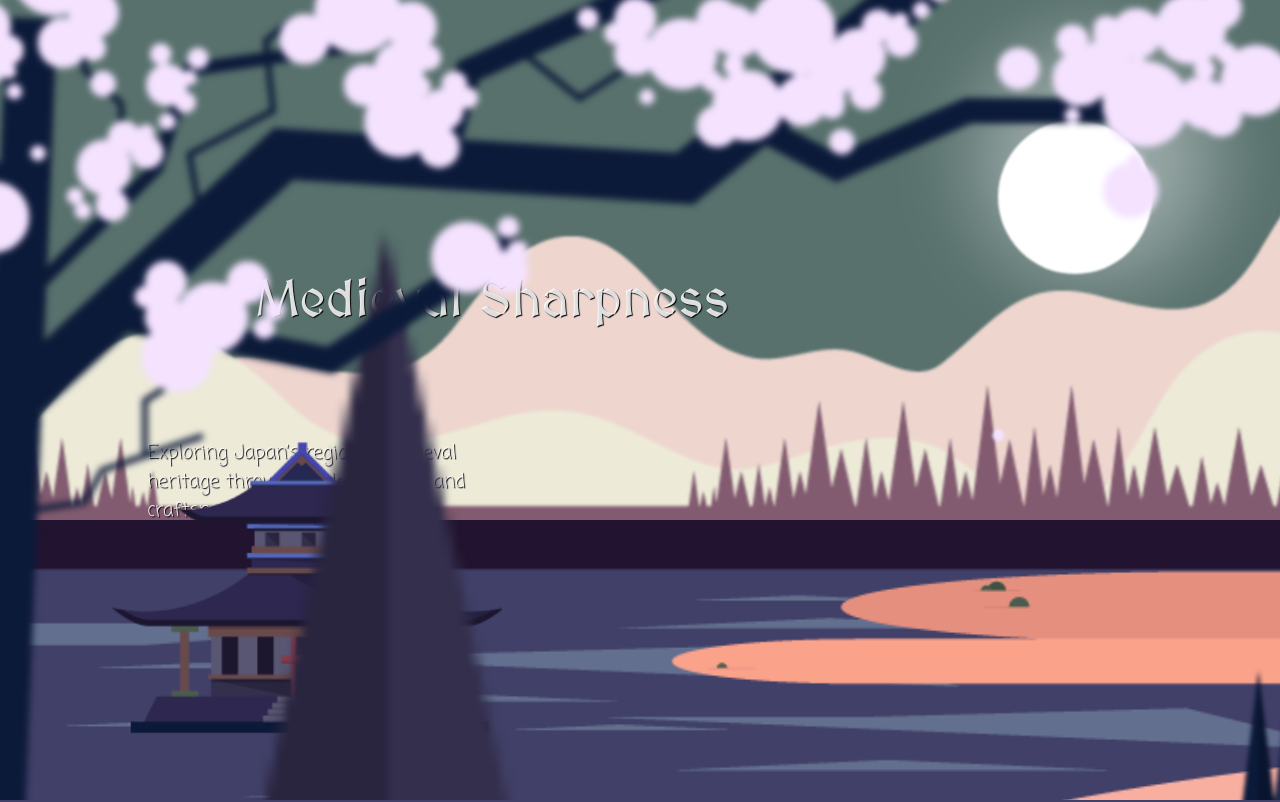
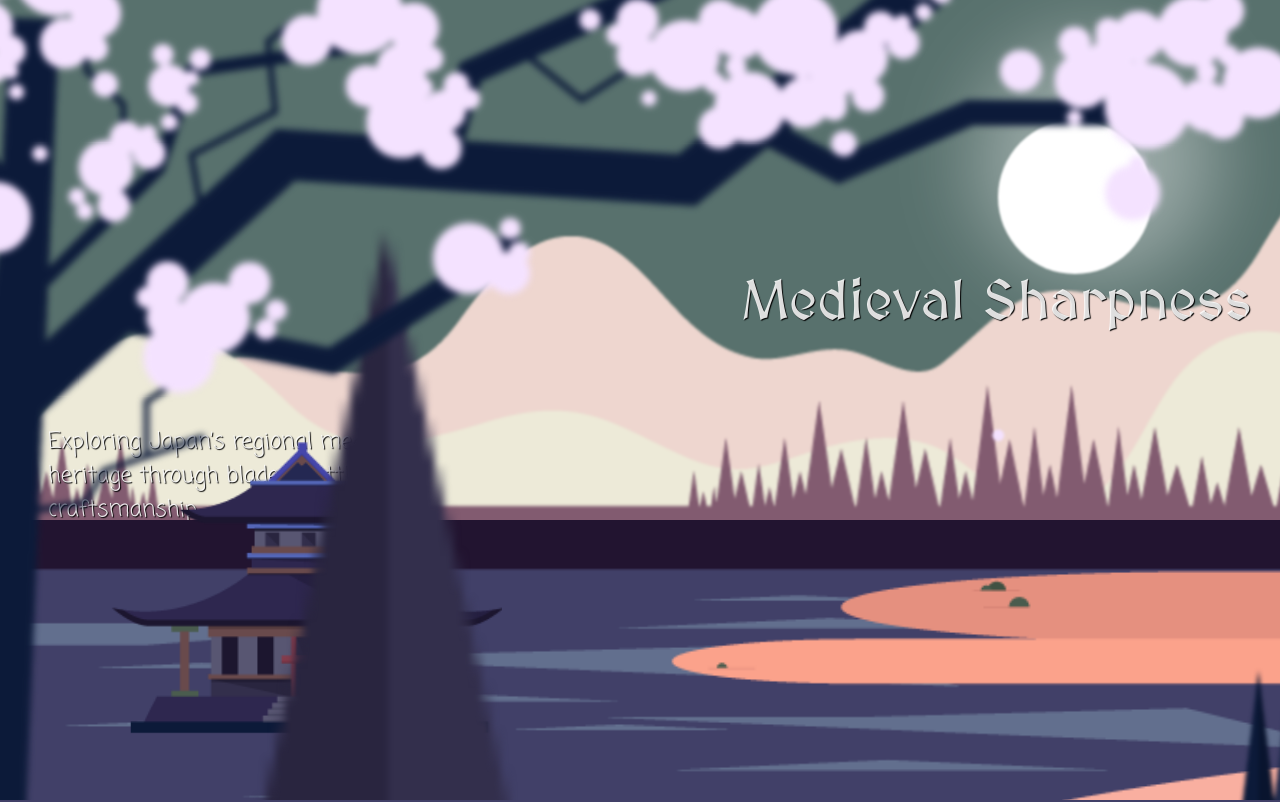
Before and after one commit to lostmart/medieval-sharpness, a React (Vite) app: page / in a window 1280 px wide. Shown: the top 802 px of the page. Built offline with nearby package versions, Linux system fonts and the light colour scheme.

Commit message:
new reflections

```diff
--- a/src/components/HeroComp.module.scss
+++ b/src/components/HeroComp.module.scss
@@ -45,22 +45,22 @@
 		position: absolute;
 		z-index: 0;
 		top: calc(42% - 60px);
-		left: 20%;
+		right: 0.5em;
 		text-align: end;
 		transform-style: preserve-3d;
 		text-shadow: 1px 1px 1px #000;
-		font-size: 52px;
+		font-size: 56px;
 		line-height: 1;
 	}
 
 	.lead {
 		position: absolute;
-		top: calc(60% - 60px);
+		top: calc(58% - 60px);
 		text-shadow: 1px 1px 1px #000;
-		left: 10%;
+		left: 2%;
 		transform-style: preserve-3d;
 		z-index: 0;
-		font-size: 1.2em;
+		font-size: 1.4em;
 		padding: 1em;
 		max-width: 420px;
 		margin: auto;
@@ -68,8 +68,8 @@
 	}
 
 	.moon {
-		width: max(90px, 12vw);
-		height: max(90px, 12vw);
+		width: max(99px, 13vw);
+		height: max(99px, 13vw);
 		background-color: #fff;
 		border-radius: 50%;
 		position: absolute;
@@ -103,8 +103,8 @@
 		background-color: #ffffff66;
 		border-radius: 50%;
 		position: absolute;
-		top: 3%;
-		right: -5%;
+		top: 8%;
+		right: 0%;
 		z-index: 0;
 		transform-style: preserve-3d;
 		filter: blur(42px);
@@ -156,7 +156,7 @@
 
 	.house {
 		position: absolute;
-		bottom: calc(15% - 60px);
+		bottom: calc(12% - 60px);
 		left: -28%;
 		z-index: 1;
 		transform-style: preserve-3d;
@@ -228,6 +228,7 @@
 		left: calc(0px - 23%);
 		transform-style: preserve-3d;
 		filter: blur(3px);
+		transform-origin: left bottom;
 
 		@include mobile-small {
 			top: calc(16% - 90px);
--- a/src/components/HeroComp.tsx
+++ b/src/components/HeroComp.tsx
@@ -148,7 +148,7 @@ const HeroComp = () => {
 				alt="right mountain"
 			/>
 			<img
-				className={styles.tree}
+				className={`${styles.tree} swing-class`}
 				src={tree}
 				alt="near tree"
 				style={{
--- a/src/index.css
+++ b/src/index.css
@@ -49,3 +49,21 @@ h6 {
   margin: auto;
 
 }
+
+
+
+@keyframes swing {
+  0% {
+    transform: rotate(-0.4deg);
+  }
+
+  100% {
+    transform: rotate(1deg);
+  }
+}
+
+
+.swing-class {
+  animation: swing 3.6s ease-in-out infinite alternate-reverse;
+  animation-delay: 0.5s;
+}
```
